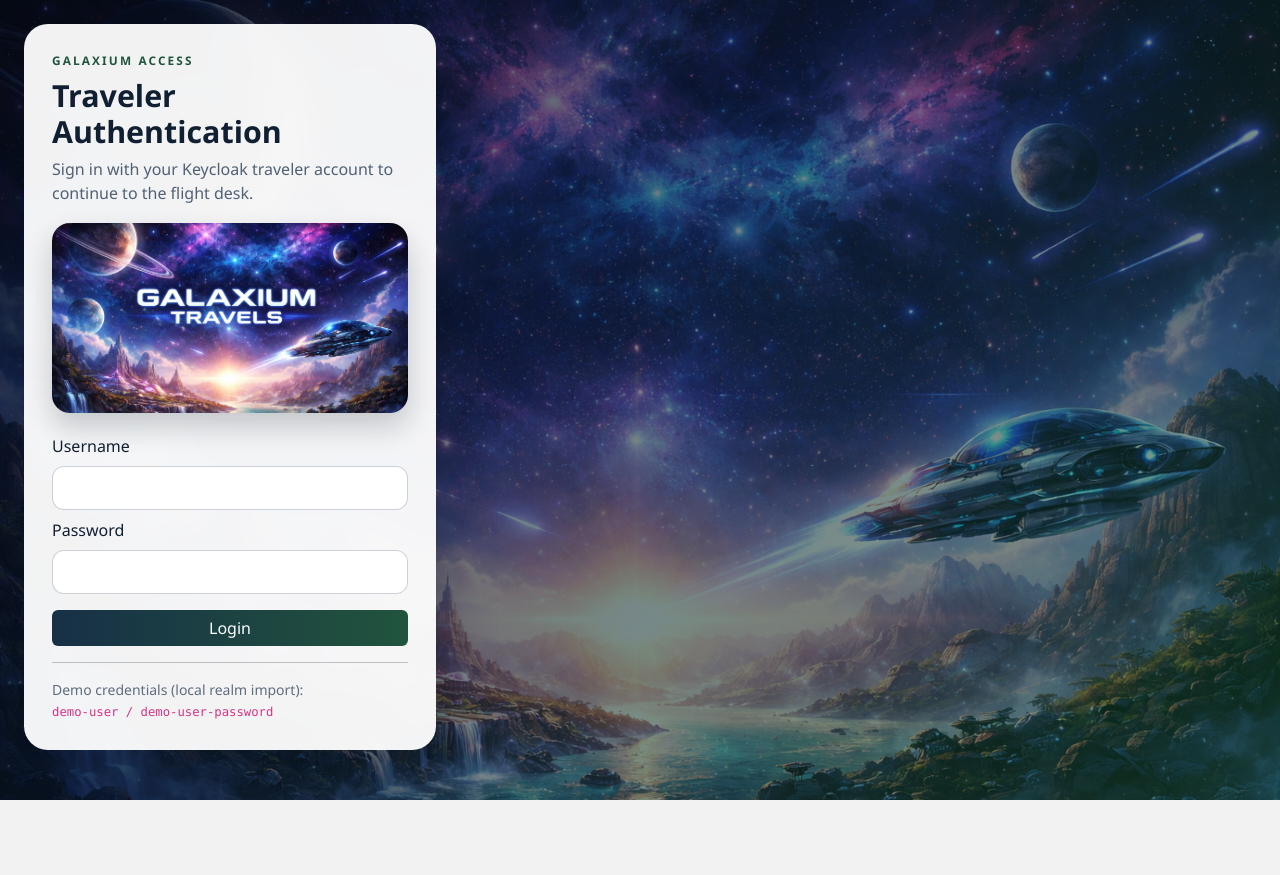
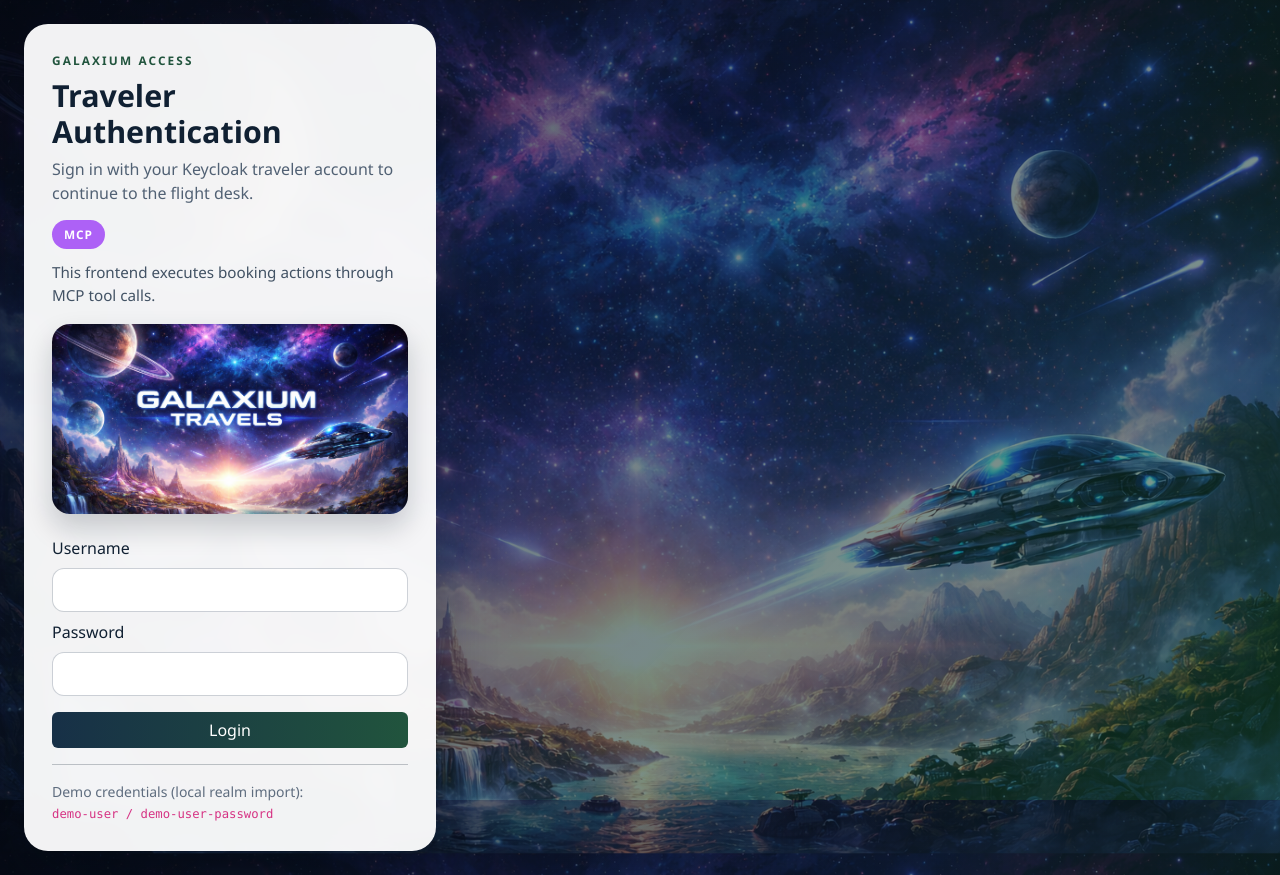
Before and after one commit to thomassuedbroecker/galaxium-travels-infrastructure-tsuedbro, a Flask app: page /login in a window 1280 px wide. Before the commit the page ends 800 px from the top, so only its background shows below. Run offline with Flask 3, Linux system fonts and the light colour scheme; parts of the project's set-up code (start-up, migrations or seed data) failed here and were passed over.

Commit message:
update frontends

```diff
--- a/galaxium-booking-web-app-mcp/app/app.py
+++ b/galaxium-booking-web-app-mcp/app/app.py
@@ -63,6 +63,12 @@ FLASK_SECRET_KEY = (os.getenv("FLASK_SECRET_KEY") or "").strip()
 MCP_TIMEOUT_SECONDS = _as_float(os.getenv("MCP_TIMEOUT_SECONDS"), default=10.0)
 APP_PORT = _as_int(os.getenv("PORT"), 8085)
 
+FRONTEND_MODE_ID = "mcp"
+FRONTEND_MODE_LABEL = "MCP"
+FRONTEND_MODE_SUMMARY = "This frontend executes booking actions through MCP tool calls."
+BACKEND_LABEL = "MCP server"
+INTEGRATION_MODE = "direct_python_mcp_client"
+
 app = Flask(__name__, static_folder="static", template_folder="templates")
 app.secret_key = FLASK_SECRET_KEY or "dev-secret-change-me"
 logger = logging.getLogger(__name__)
@@ -74,6 +80,15 @@ booking_service = BookingMcpService(
     server_url=MCP_SERVER_URL,
     timeout_seconds=MCP_TIMEOUT_SECONDS,
 )
+
+
+def _frontend_template_context() -> dict[str, str]:
+    return {
+        "frontend_mode_id": FRONTEND_MODE_ID,
+        "frontend_mode_label": FRONTEND_MODE_LABEL,
+        "frontend_mode_summary": FRONTEND_MODE_SUMMARY,
+        "backend_label": BACKEND_LABEL,
+    }
 
 
 def validate_runtime_settings() -> None:
@@ -277,7 +292,12 @@ def login():
             except Exception as exc:
                 error_message = f"Login request failed: {str(exc)}"
 
-    return render_template("login.html", error=error_message, next_path=next_path)
+    return render_template(
+        "login.html",
+        error=error_message,
+        next_path=next_path,
+        **_frontend_template_context(),
+    )
 
 
 @app.route("/logout", methods=["GET"])
@@ -313,6 +333,7 @@ def index():
         backend_url=MCP_SERVER_URL,
         frontend_auth_required=FRONTEND_AUTH_REQUIRED,
         traveler=traveler,
+        **_frontend_template_context(),
     )
 
 
@@ -466,7 +487,8 @@ def health():
     return jsonify(
         {
             "status": "ok",
-            "integration_mode": "direct_python_mcp_client",
+            "integration_mode": INTEGRATION_MODE,
+            "frontend_mode": FRONTEND_MODE_ID,
             "proxy_to": MCP_SERVER_URL,
             "oauth2_enabled": True,
             "frontend_auth_required": True,
--- a/galaxium-booking-web-app-mcp/app/static/style.css
+++ b/galaxium-booking-web-app-mcp/app/static/style.css
@@ -67,6 +67,41 @@ body {
 .portal-subtitle {
   max-width: 60ch;
   margin: 0.35rem 0 0;
+  color: rgba(248, 250, 252, 0.82);
+}
+
+.portal-mode-strip,
+.login-mode-strip {
+  display: flex;
+  flex-wrap: wrap;
+  gap: 0.75rem;
+  align-items: center;
+  margin-top: 0.95rem;
+}
+
+.portal-mode-badge {
+  display: inline-flex;
+  align-items: center;
+  padding: 0.35rem 0.75rem;
+  border-radius: 999px;
+  font-size: 0.74rem;
+  font-weight: 800;
+  letter-spacing: 0.08em;
+  text-transform: uppercase;
+  color: #fff;
+}
+
+.portal-mode-rest {
+  background: rgba(59, 130, 246, 0.92);
+}
+
+.portal-mode-mcp {
+  background: rgba(168, 85, 247, 0.92);
+}
+
+.portal-mode-copy,
+.login-mode-copy {
+  font-size: 0.95rem;
   color: rgba(248, 250, 252, 0.82);
 }
 
@@ -189,6 +224,10 @@ body {
   color: #516174;
 }
 
+.login-mode-copy {
+  color: #425264;
+}
+
 .login-brand {
   display: block;
   width: 100%;
@@ -222,6 +261,11 @@ body {
     max-width: none;
   }
 
+  .portal-mode-strip,
+  .login-mode-strip {
+    gap: 0.5rem;
+  }
+
   .login-shell {
     padding: 1rem;
   }
--- a/galaxium-booking-web-app-mcp/app/templates/index.html
+++ b/galaxium-booking-web-app-mcp/app/templates/index.html
@@ -15,6 +15,10 @@
       <div>
         <h1>Galaxium Traveler Portal</h1>
         <p class="portal-subtitle">Review traveler context, browse routes, and manage bookings from a single authenticated flight desk.</p>
+        <div class="portal-mode-strip">
+          <span class="portal-mode-badge portal-mode-{{ frontend_mode_id }}">{{ frontend_mode_label }}</span>
+          <span class="portal-mode-copy">{{ frontend_mode_summary }}</span>
+        </div>
       </div>
       {% if frontend_auth_required %}
         <a href="/logout" class="btn btn-warning btn-sm align-self-start mt-1">Logout</a>
@@ -86,7 +90,7 @@
   </div>
 
   <footer class="mt-4">
-    Proxy backend: <span id="backendUrl"></span>
+    {{ backend_label }}: <span id="backendUrl"></span>
   </footer>
 </div>
 
--- a/galaxium-booking-web-app-mcp/app/templates/login.html
+++ b/galaxium-booking-web-app-mcp/app/templates/login.html
@@ -13,6 +13,10 @@
       <p class="login-eyebrow">Galaxium access</p>
       <h1 class="login-title">Traveler Authentication</h1>
       <p class="login-subtitle">Sign in with your Keycloak traveler account to continue to the flight desk.</p>
+      <div class="login-mode-strip">
+        <span class="portal-mode-badge portal-mode-{{ frontend_mode_id }}">{{ frontend_mode_label }}</span>
+        <span class="login-mode-copy">{{ frontend_mode_summary }}</span>
+      </div>
       <img
         class="login-brand"
         src="{{ url_for('static', filename='galaxium-travels-logo.png') }}"
--- a/galaxium-booking-web-app/app/templates/index.html
+++ b/galaxium-booking-web-app/app/templates/index.html
@@ -15,6 +15,10 @@
       <div>
         <h1>Galaxium Traveler Portal</h1>
         <p class="portal-subtitle">Review traveler context, browse routes, and manage bookings from a single authenticated flight desk.</p>
+        <div class="portal-mode-strip">
+          <span class="portal-mode-badge portal-mode-{{ frontend_mode_id }}">{{ frontend_mode_label }}</span>
+          <span class="portal-mode-copy">{{ frontend_mode_summary }}</span>
+        </div>
       </div>
       {% if frontend_auth_required %}
         <a href="/logout" class="btn btn-warning btn-sm align-self-start mt-1">Logout</a>
@@ -86,7 +90,7 @@
   </div>
 
   <footer class="mt-4">
-    Proxy backend: <span id="backendUrl"></span>
+    {{ backend_label }}: <span id="backendUrl"></span>
   </footer>
 </div>
 
--- a/galaxium-booking-web-app/app/templates/login.html
+++ b/galaxium-booking-web-app/app/templates/login.html
@@ -13,6 +13,10 @@
       <p class="login-eyebrow">Galaxium access</p>
       <h1 class="login-title">Traveler Authentication</h1>
       <p class="login-subtitle">Sign in with your Keycloak traveler account to continue to the flight desk.</p>
+      <div class="login-mode-strip">
+        <span class="portal-mode-badge portal-mode-{{ frontend_mode_id }}">{{ frontend_mode_label }}</span>
+        <span class="login-mode-copy">{{ frontend_mode_summary }}</span>
+      </div>
       <img
         class="login-brand"
         src="{{ url_for('static', filename='galaxium-travels-logo.png') }}"
```
Also changed, not shown: galaxium-booking-web-app/app/app.py (+24 -1 lines), galaxium-booking-web-app/app/static/style.css (+44 -0 lines).
